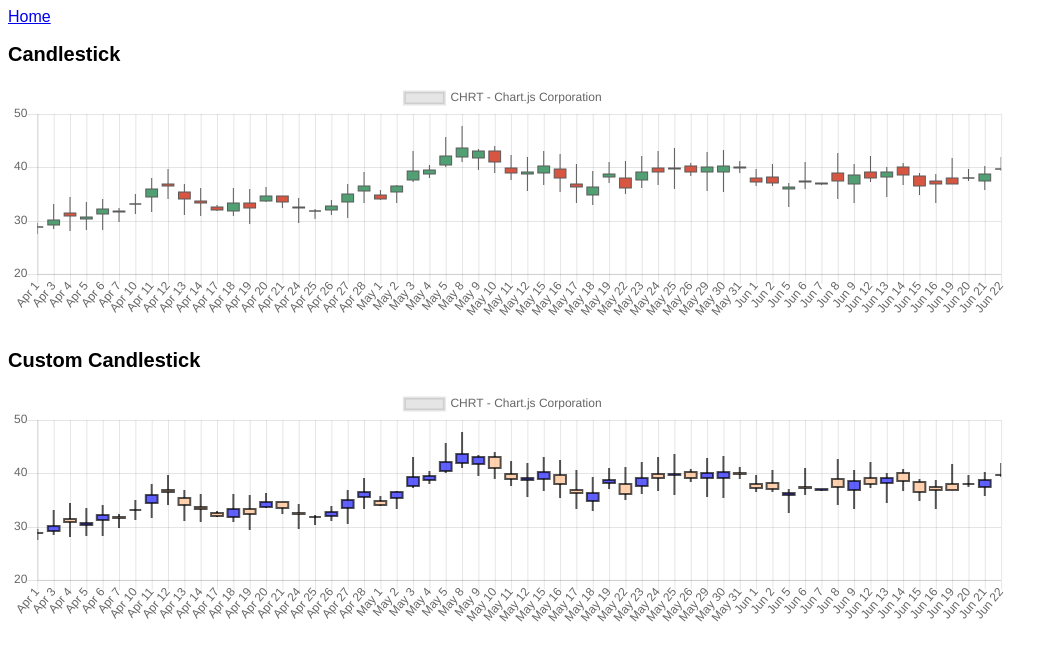
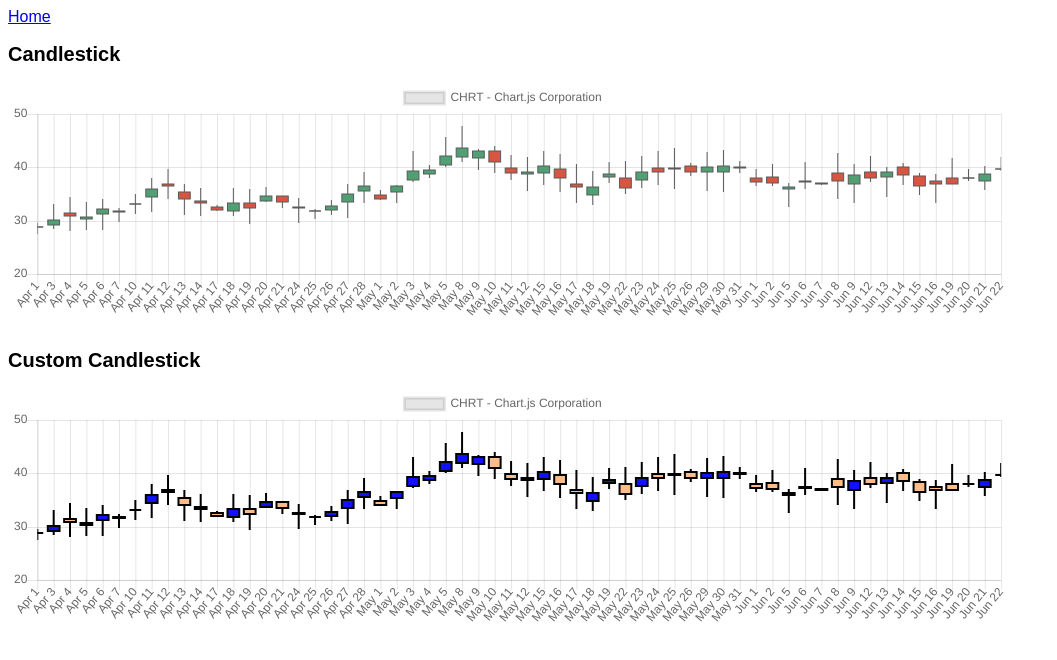
Before and after one commit to chartjs/chartjs-chart-financial, a website with bundled scripts: page docs/samples/candlestick.html in a window 1280 px wide. Shown: the whole page, without its empty margins (0-1057 px from the left). Built offline with nearby package versions, Linux system fonts and the light colour scheme.

Commit message:
Add financial controler + element

```diff
--- a/docs/Chart.Financial.js
+++ b/docs/Chart.Financial.js
@@ -13,7 +13,46 @@
 
 module.exports = function(Chart) {
 
-	Chart.defaults.candlestick = {
+	Chart.defaults.candlestick = Chart.defaults.financial;
+
+	Chart.controllers.candlestick = Chart.controllers.financial.extend({
+		dataElementType: Chart.elements.candlestick,
+
+		updateElement: function(element, index, reset) {
+			var me = this;
+			var meta = me.getMeta();
+			var dataset = me.getDataset();
+
+			element._xScale = me.getScaleForId(meta.xAxisID);
+			element._yScale = me.getScaleForId(meta.yAxisID);
+			element._datasetIndex = me.index;
+			element._index = index;
+
+			element._model = {
+				datasetLabel: dataset.label || '',
+				//label: '', // to get label value please use dataset.data[index].label
+
+				// Appearance
+				color: dataset.color,
+				outlineWidth: dataset.outlineWidth,
+				label:'bob',
+			};
+
+			me.updateElementGeometry(element, index, reset);
+
+			element.pivot();
+		},
+
+	});
+
+};
+
+},{}],3:[function(require,module,exports){
+'use strict';
+
+module.exports = function(Chart) {
+
+	Chart.defaults.financial = {
 		label: '',
 
 		hover: {
@@ -52,42 +91,16 @@ module.exports = function(Chart) {
 	/**
 	 * This class is based off controller.bar.js from the upstream Chart.js library
 	 */
-	Chart.controllers.candlestick = Chart.controllers.bar.extend({
+	Chart.controllers.financial = Chart.controllers.bar.extend({
 
-		dataElementType: Chart.elements.Candlestick,
-
-		updateElement: function(candle, index, reset) {
-			var me = this;
-			var meta = me.getMeta();
-			var dataset = me.getDataset();
-
-			candle._xScale = me.getScaleForId(meta.xAxisID);
-			candle._yScale = me.getScaleForId(meta.yAxisID);
-			candle._datasetIndex = me.index;
-			candle._index = index;
-
-			candle._model = {
-				datasetLabel: dataset.label || '',
-				//label: '', // to get label value please use dataset.data[index].label
-
-				// Appearance
-				upCandleColor: dataset.upCandleColor,
-				downCandleColor: dataset.downCandleColor,
-				outlineCandleColor: dataset.outlineCandleColor,
-				outlineCandleWidth: dataset.outlineCandleWidth,
-			};
-
-			me.updateElementGeometry(candle, index, reset);
-
-			candle.pivot();
-		},
+		dataElementType: Chart.elements.financial,
 
 		/**
 		 * @private
 		 */
-		updateElementGeometry: function(rectangle, index, reset) {
+		updateElementGeometry: function(element, index, reset) {
 			var me = this;
-			var model = rectangle._model;
+			var model = element._model;
 			var vscale = me.getValueScale();
 			var base = vscale.getBasePixel();
 			var horizontal = vscale.isHorizontal();
@@ -144,54 +157,101 @@ module.exports = function(Chart) {
 	});
 };
 
-},{}],3:[function(require,module,exports){
+},{}],4:[function(require,module,exports){
 'use strict';
 
 module.exports = function(Chart) {
 
+	Chart.defaults.ohlc = Chart.defaults.financial;
 
-	Chart.defaults.ohlc = Chart.defaults.candlestick;
-
-
-	Chart.controllers.ohlc = Chart.controllers.candlestick.extend({
+	Chart.controllers.ohlc = Chart.controllers.financial.extend({
 
 		dataElementType: Chart.elements.ohlc,
 
-		updateElement: function(candle, index, reset) {
+		updateElement: function(element, index, reset) {
 			var me = this;
 			var meta = me.getMeta();
 			var dataset = me.getDataset();
-			candle._xScale = me.getScaleForId(meta.xAxisID);
-			candle._yScale = me.getScaleForId(meta.yAxisID);
-			candle._datasetIndex = me.index;
-			candle._index = index;
-			candle._model = {
+			element._xScale = me.getScaleForId(meta.xAxisID);
+			element._yScale = me.getScaleForId(meta.yAxisID);
+			element._datasetIndex = me.index;
+			element._index = index;
+			element._model = {
 				datasetLabel: dataset.label || '',
 				lineWidth: dataset.lineWidth,
 				armLength: dataset.armLength,
 				armLengthRatio: dataset.armLengthRatio,
 				color: dataset.color,
 			};
-			me.updateElementGeometry(candle, index, reset);
-			candle.pivot();
+			me.updateElementGeometry(element, index, reset);
+			element.pivot();
 		},
 
 	});
 };
 
-},{}],4:[function(require,module,exports){
+},{}],5:[function(require,module,exports){
 'use strict';
 
 module.exports = function(Chart) {
 
-	var helpers = Chart.helpers,
-		globalOpts = Chart.defaults.global;
+	var helpers = Chart.helpers;
+	var globalOpts = Chart.defaults.global;
 
-	globalOpts.elements.candlestick = {
-		upCandleColor: "rgba(80, 160, 115, 1)",
-		downCandleColor: "rgba(215, 85, 65, 1)",
-		outlineCandleColor: "rgba(90, 90, 90, 1)",
-		outlineCandleWidth: 1,
+	globalOpts.elements.candlestick = Object.assign(globalOpts.elements.financial, {
+		color: Object.assign(globalOpts.elements.financial.color, {
+			outline: globalOpts.elements.financial.color.linear,
+		}),
+		outlineWidth: 1,
+	});
+
+	Chart.elements.candlestick = Chart.elements.financial.extend({
+		draw: function() {
+			var ctx = this._chart.ctx;
+			var vm = this._view;
+
+			var x = vm.x;
+			var o = vm.candle.o;
+			var h = vm.candle.h;
+			var l = vm.candle.l;
+			var c = vm.candle.c;
+
+			ctx.strokeStyle = helpers.getValueOrDefault(vm.color?vm.color.outline:undefined, globalOpts.elements.candlestick.color.outline);
+			ctx.lineWidth = helpers.getValueOrDefault(vm.outlineWidth, globalOpts.elements.candlestick.outlineWidth);
+			if (c < o) {
+				ctx.fillStyle = helpers.getValueOrDefault(vm.color?vm.color.up:undefined, globalOpts.elements.candlestick.color.up);
+			} else if (c > o) {
+				ctx.fillStyle = helpers.getValueOrDefault(vm.color?vm.color.down:undefined, globalOpts.elements.candlestick.color.down);
+			} else {
+				ctx.fillStyle = helpers.getValueOrDefault(vm.color?vm.color.linear:undefined, globalOpts.elements.candlestick.color.linear);
+			}
+
+			ctx.beginPath();
+			ctx.moveTo(x, h);
+			ctx.lineTo(x, Math.min(o,c));
+			ctx.moveTo(x, l);
+			ctx.lineTo(x, Math.max(o,c));
+			ctx.stroke();
+			ctx.fillRect(x - vm.width / 2, c, vm.width, o - c);
+			ctx.strokeRect(x - vm.width / 2, c, vm.width, o - c);
+			ctx.closePath();
+		},
+	});
+};
+
+},{}],6:[function(require,module,exports){
+'use strict';
+
+module.exports = function(Chart) {
+
+	var globalOpts = Chart.defaults.global;
+
+	globalOpts.elements.financial = {
+		color: {
+			up: "rgba(80, 160, 115, 1)",
+			down: "rgba(215, 85, 65, 1)",
+			linear: "rgba(90, 90, 90, 1)",
+		},
 	};
 
 	function isVertical(bar) {
@@ -201,7 +261,7 @@ module.exports = function(Chart) {
 	/**
 	 * Helper function to get the bounds of the candle
 	 * @private
-	 * @param bar {Chart.Element.Candlestick} the bar
+	 * @param bar {Chart.Element.financial} the bar
 	 * @return {Bounds} bounds of the bar
 	 */
 	function getBarBounds(candle) {
@@ -223,38 +283,8 @@ module.exports = function(Chart) {
 		};
 	}
 
-	Chart.elements.Candlestick = Chart.Element.extend({
-		draw: function() {
-			var ctx = this._chart.ctx;
-			var vm = this._view;
+	Chart.elements.financial = Chart.Element.extend({
 
-
-			var x = vm.x;
-			var o = vm.candle.o;
-			var h = vm.candle.h;
-			var l = vm.candle.l;
-			var c = vm.candle.c;
-
-			ctx.strokeStyle = helpers.getValueOrDefault(vm.outlineCandleColor, globalOpts.elements.candlestick.outlineCandleColor);
-			ctx.lineWidth = helpers.getValueOrDefault(vm.outlineCandleWidth, globalOpts.elements.candlestick.outlineCandleWidth);
-			if (c < o) {
-				ctx.fillStyle = helpers.getValueOrDefault(vm.upCandleColor, globalOpts.elements.candlestick.upCandleColor);
-			} else if (c > o) {
-				ctx.fillStyle = helpers.getValueOrDefault(vm.downCandleColor, globalOpts.elements.candlestick.downCandleColor);
-			} else {
-				ctx.fillStyle = helpers.getValueOrDefault(vm.outlineCandleColor, globalOpts.elements.candlestick.outlineCandleColor);
-			}
-
-			ctx.beginPath();
-			ctx.moveTo(x, h);
-			ctx.lineTo(x, Math.min(o,c));
-			ctx.moveTo(x, l);
-			ctx.lineTo(x, Math.max(o,c));
-			ctx.stroke();
-			ctx.fillRect(x - vm.width / 2, c, vm.width, o - c);
-			ctx.strokeRect(x - vm.width / 2, c, vm.width, o - c);
-			ctx.closePath();
-		},
 		height: function() {
 			var vm = this._view;
 			return vm.base - vm.y;
@@ -320,7 +350,7 @@ module.exports = function(Chart) {
 };
 
 
-},{}],5:[function(require,module,exports){
+},{}],7:[function(require,module,exports){
 'use strict';
 
 module.exports = function(Chart) {
@@ -328,18 +358,13 @@ module.exports = function(Chart) {
 	var helpers = Chart.helpers;
 	var globalOpts = Chart.defaults.global;
 
-	globalOpts.elements.ohlc = {
+	globalOpts.elements.ohlc = Object.assign(globalOpts.elements.financial, {
 		lineWidth: 2,
 		armLength: null,
 		armLengthRatio: 0.90,
-		color: {
-			up: globalOpts.elements.candlestick.upCandleColor,
-			linear: '#888',
-			down: globalOpts.elements.candlestick.downCandleColor,
-		}
-	};
+	});
 
-	Chart.elements.ohlc = Chart.elements.Candlestick.extend({
+	Chart.elements.ohlc = Chart.elements.financial.extend({
 		draw: function() {
 			var ctx = this._chart.ctx;
 			var vm = this._view;
@@ -376,19 +401,23 @@ module.exports = function(Chart) {
 	});
 };
 
-},{}],6:[function(require,module,exports){
+},{}],8:[function(require,module,exports){
 'use strict';
 
 var Chart = require('chart.js');
 Chart = typeof(Chart) === 'function' ? Chart : window.Chart;
 
+require('./scale.financialLinear.js')(Chart);
+
+require('./element.financial.js')(Chart);
 require('./element.candlestick.js')(Chart);
-require('./scale.financialLinear.js')(Chart);
+require('./element.ohlc.js')(Chart);
+
+require('./controller.financial.js')(Chart);
 require('./controller.candlestick.js')(Chart);
-require('./element.ohlc.js')(Chart);
 require('./controller.ohlc.js')(Chart);
 
-},{"./controller.candlestick.js":2,"./controller.ohlc.js":3,"./element.candlestick.js":4,"./element.ohlc.js":5,"./scale.financialLinear.js":7,"chart.js":1}],7:[function(require,module,exports){
+},{"./controller.candlestick.js":2,"./controller.financial.js":3,"./controller.ohlc.js":4,"./element.candlestick.js":5,"./element.financial.js":6,"./element.ohlc.js":7,"./scale.financialLinear.js":9,"chart.js":1}],9:[function(require,module,exports){
 'use strict';
 
 module.exports = function(Chart) {
@@ -481,4 +510,4 @@ module.exports = function(Chart) {
 
 };
 
-},{}]},{},[6]);
+},{}]},{},[8]);
--- /dev/null
+++ b/src/controller.financial.js
@@ -0,0 +1,108 @@
+'use strict';
+
+module.exports = function(Chart) {
+
+	Chart.defaults.financial = {
+		label: '',
+
+		hover: {
+			mode: 'label'
+		},
+
+		scales: {
+			xAxes: [{
+				type: 'time',
+				distribution: 'series',
+				categoryPercentage: 0.8,
+				barPercentage: 0.9,
+				ticks: {
+					source: 'data'
+				}
+			}],
+			yAxes: [{
+				type: 'financialLinear'
+			}]
+		},
+
+		tooltips: {
+			callbacks: {
+				label: function(tooltipItem, data) {
+					var o = data.datasets[tooltipItem.datasetIndex].data[tooltipItem.index].o;
+					var h = data.datasets[tooltipItem.datasetIndex].data[tooltipItem.index].h;
+					var l = data.datasets[tooltipItem.datasetIndex].data[tooltipItem.index].l;
+					var c = data.datasets[tooltipItem.datasetIndex].data[tooltipItem.index].c;
+
+					return ' O ' + o + ' H ' + h + ' L ' + l + ' C ' + c;
+				}
+			}
+		}
+	};
+
+	/**
+	 * This class is based off controller.bar.js from the upstream Chart.js library
+	 */
+	Chart.controllers.financial = Chart.controllers.bar.extend({
+
+		dataElementType: Chart.elements.financial,
+
+		/**
+		 * @private
+		 */
+		updateElementGeometry: function(element, index, reset) {
+			var me = this;
+			var model = element._model;
+			var vscale = me.getValueScale();
+			var base = vscale.getBasePixel();
+			var horizontal = vscale.isHorizontal();
+			var ruler = me._ruler || me.getRuler();
+			var vpixels = me.calculateBarValuePixels(me.index, index);
+			var ipixels = me.calculateBarIndexPixels(me.index, index, ruler);
+
+			model.horizontal = horizontal;
+			model.base = reset ? base : vpixels.base;
+			model.x = horizontal ? reset ? base : vpixels.head : ipixels.center;
+			model.y = horizontal ? ipixels.center : reset ? base : vpixels.head;
+			model.height = horizontal ? ipixels.size : undefined;
+			model.width = horizontal ? undefined : ipixels.size;
+			model.candle = me.calculateCandleValuesPixels(me.index, index);
+		},
+
+		/**
+		 * @private
+		 */
+		calculateCandleValuesPixels: function(datasetIndex, index) {
+			var me = this;
+			var chart = me.chart;
+			var scale = me.getValueScale();
+			var datasets = chart.data.datasets;
+
+			return {
+				o: scale.getPixelForValue(Number(datasets[datasetIndex].data[index].o)),
+				h: scale.getPixelForValue(Number(datasets[datasetIndex].data[index].h)),
+				l: scale.getPixelForValue(Number(datasets[datasetIndex].data[index].l)),
+				c: scale.getPixelForValue(Number(datasets[datasetIndex].data[index].c))
+			};
+		},
+
+		draw: function() {
+			var ctx = this.chart.chart.ctx;
+			var elements = this.getMeta().data;
+			var dataset = this.getDataset();
+			var ilen = elements.length;
+			var i = 0;
+			var d;
+
+			Chart.canvasHelpers.clipArea(ctx, this.chart.chartArea);
+
+			for (; i < ilen; ++i) {
+				d = dataset.data[i].o;
+				if (d !== null && d !== undefined && !isNaN(d)) {
+					elements[i].draw();
+				}
+			}
+
+			Chart.canvasHelpers.unclipArea(ctx);
+		},
+
+	});
+};
--- /dev/null
+++ b/src/element.financial.js
@@ -0,0 +1,108 @@
+'use strict';
+
+module.exports = function(Chart) {
+
+	var globalOpts = Chart.defaults.global;
+
+	globalOpts.elements.financial = {
+		color: {
+			up: "rgba(80, 160, 115, 1)",
+			down: "rgba(215, 85, 65, 1)",
+			linear: "rgba(90, 90, 90, 1)",
+		},
+	};
+
+	function isVertical(bar) {
+		return bar._view.width !== undefined;
+	}
+
+	/**
+	 * Helper function to get the bounds of the candle
+	 * @private
+	 * @param bar {Chart.Element.financial} the bar
+	 * @return {Bounds} bounds of the bar
+	 */
+	function getBarBounds(candle) {
+		var vm = candle._view;
+		var x1, x2, y1, y2;
+
+		var halfWidth = vm.width / 2;
+		x1 = vm.x - halfWidth;
+		x2 = vm.x + halfWidth;
+		y1 = vm.candle.h;
+		y2 = vm.candle.l;
+
+
+		return {
+			left: x1,
+			top: y1,
+			right: x2,
+			bottom: y2
+		};
+	}
+
+	Chart.elements.financial = Chart.Element.extend({
+
+		height: function() {
+			var vm = this._view;
+			return vm.base - vm.y;
+		},
+		inRange: function(mouseX, mouseY) {
+			var inRange = false;
+
+			if (this._view) {
+				var bounds = getBarBounds(this);
+				inRange = mouseX >= bounds.left && mouseX <= bounds.right && mouseY >= bounds.top && mouseY <= bounds.bottom;
+			}
+
+			return inRange;
+		},
+		inLabelRange: function(mouseX, mouseY) {
+			var me = this;
+			if (!me._view) {
+				return false;
+			}
+
+			var inRange = false;
+			var bounds = getBarBounds(me);
+
+			if (isVertical(me)) {
+				inRange = mouseX >= bounds.left && mouseX <= bounds.right;
+			} else {
+				inRange = mouseY >= bounds.top && mouseY <= bounds.bottom;
+			}
+
+			return inRange;
+		},
+		inXRange: function(mouseX) {
+			var bounds = getBarBounds(this);
+			return mouseX >= bounds.left && mouseX <= bounds.right;
+		},
+		inYRange: function(mouseY) {
+			var bounds = getBarBounds(this);
+			return mouseY >= bounds.top && mouseY <= bounds.bottom;
+		},
+		getCenterPoint: function() {
+			var vm = this._view;
+			var x, y;
+
+			var halfWidth = vm.width / 2;
+			x = vm.x - halfWidth;
+			y = (vm.candle.h + vm.candle.l) / 2;
+
+			return { x: x, y: y };
+		},
+		getArea: function() {
+			var vm = this._view;
+			return vm.width * Math.abs(vm.y - vm.base);
+		},
+		tooltipPosition: function() {
+			var vm = this._view;
+			return {
+				x: vm.x,
+				y: (vm.candle.h + vm.candle.l) / 2
+			};
+		}
+	});
+
+};
```
Also changed, not shown: docs/index.js (+5 -4 lines), docs/samples/candlestick.html (+7 -4 lines), src/controller.candlestick.js (+15 -112 lines), src/controller.ohlc.js (+10 -12 lines), src/element.candlestick.js (+14 -105 lines), src/element.ohlc.js (+3 -8 lines), src/index.js (+6 -2 lines).
